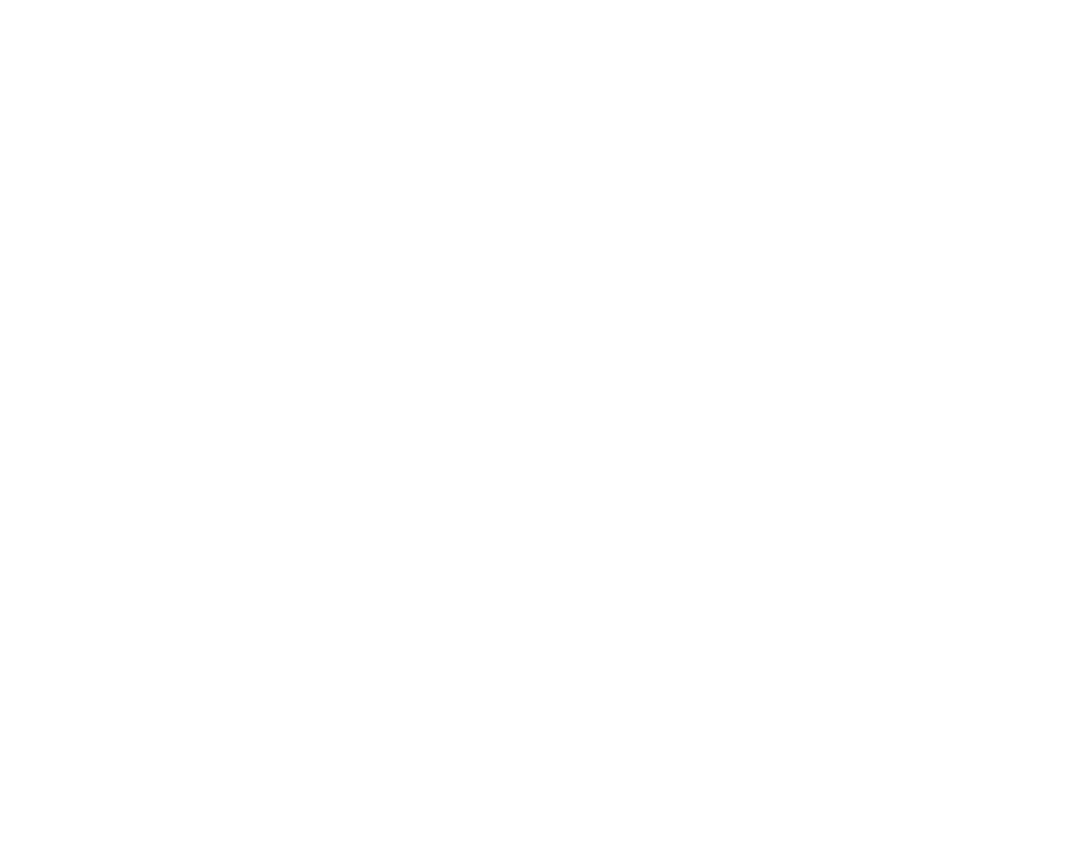
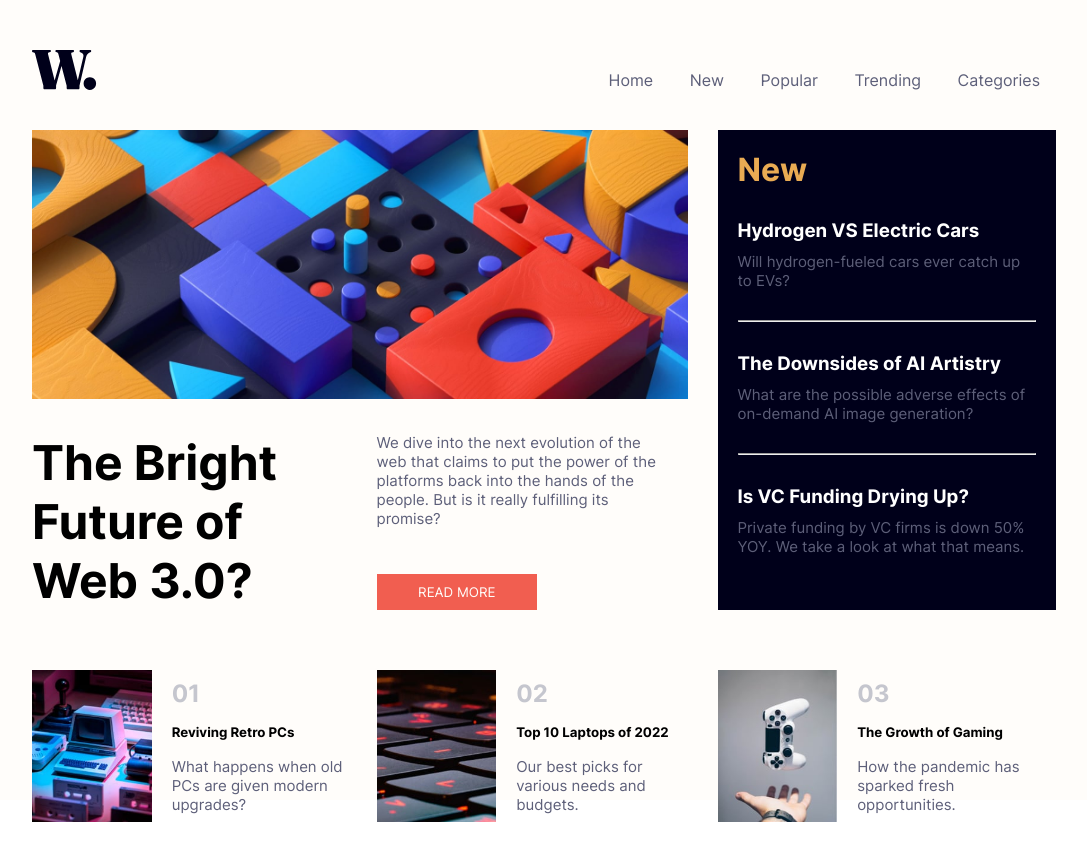
Before and after one commit to Wyllymk/new-homepage, a plain HTML site: page index.html in a window 1280 px wide. Shown: the whole page, without its empty margins (96-1183 px from the left). Before the commit the page ends 800 px from the top, so only its background shows below. Drawn offline with Linux system fonts and the light colour scheme.

Commit message:
Completed Desktop work

```diff
--- a/index.html
+++ b/index.html
@@ -4,11 +4,79 @@
     <meta charset="UTF-8">
     <meta http-equiv="X-UA-Compatible" content="IE=edge">
     <meta name="viewport" content="width=device-width, initial-scale=1.0">
+    <link rel="icon" type="image/png" sizes="32x32" href="/assets/images/favicon-32x32.png"/>
     <link rel="stylesheet" href="style.css">
-    <title>Document</title>
+    <title>Frontend Mentor | News homepage</title>
 </head>
 <body>
-
+    <div class="container">
+        <div class="content">
+            <div class="top-bar">
+                <img src="assets/images/logo.svg" alt="W" aria-label="w-logo">
+                <nav>
+                    <ul>
+                        <li><a href="#">Home</a></li>
+                        <li><a href="#">New</a></li>
+                        <li><a href="#">Popular</a></li>
+                        <li><a href="#">Trending</a></li>
+                        <li><a href="#">Categories</a></li>
+                    </ul>
+                </nav>
+            </div>
+            <div class="grid-container">
+                <div class="one">
+                    <img src="/assets/images/image-web-3-desktop.jpg" alt="image-web-3-desktop">
+                </div>
+                <div class="two">
+                    <h1>New</h1>
+                    <div>
+                        <h3>Hydrogen VS Electric Cars</h3>
+                        <p>Will hydrogen-fueled cars ever catch up to EVs?</p>
+                    </div><hr>
+                    <div>
+                        <h3>The Downsides of AI Artistry</h3>
+                        <p>What are the possible adverse effects of on-demand AI image generation?</p>
+                    </div><hr>
+                    <div>
+                        <h3>Is VC Funding Drying Up?</h3>
+                        <p>Private funding by VC firms is down 50% YOY. We take a look at what that means.</p>
+                    </div>
+                </div>
+                <div class="three">
+                    <h1>The Bright Future of Web 3.0?</h1>
+                </div>
+                <div class="four">
+                    <p>We dive into the next evolution of the web that claims to put the power of the platforms back into the hands of the people.
+                        But is it really fulfilling its promise?</p>
+                    <div class="button">Read More</div>
+                </div>
+                <div class="five">
+                    <img src="/assets/images/image-retro-pcs.jpg" alt="">
+                    <div class="mini-flex">
+                        <h4 class="number">01</h4>
+                        <h5>Reviving Retro PCs</h5>
+                        <p>What happens when old PCs are given modern upgrades?</p>
+                    </div>
+                </div>
+                <div class="six">
+                    <img src="/assets/images/image-top-laptops.jpg" alt="">
+                    <div class="mini-flex">
+                        <h4 class="number">02</h4>
+                        <h5>Top 10 Laptops of 2022</h5>
+                        <p>Our best picks for various needs and budgets.</p>
+                    </div>
+                </div>
+                <div class="seven">
+                    <img src="/assets/images/image-gaming-growth.jpg" alt="">
+                    <div class="mini-flex">
+                        <h4 class="number">03</h4>
+                        <h5>The Growth of Gaming</h5>
+                        <p>How the pandemic has sparked fresh opportunities.</p>
+                    </div>
+                </div>
+            </div>
+        </div>
+    </div>
     <script src="script.js"></script>
 </body>
 </html>
--- a/style.css
+++ b/style.css
@@ -0,0 +1,165 @@
+@font-face {
+    font-family: "Inter";
+    src: url("/assets/fonts/Inter-VariableFont_slnt\,wght.ttf") format("truetype")
+}
+
+*{
+    margin: 0px;
+    padding: 0px;
+    font-family: "Inter", sans-serif;
+}
+
+p{
+    font-size: 15px;
+    color: hsl(236, 13%, 42%);
+}
+
+.container{
+    background-color: hsl(36, 100%, 99%);
+    height: 100vh;
+    width: 100vw;
+    display: grid;
+    justify-items: center;
+    /* align-items: center; */
+}
+
+.content{
+    padding: 50px 100px 80px 100px;
+    height: 70%;
+    width: 80%;
+}
+
+.top-bar{
+    margin-bottom: 40px;
+    display: flex;
+    flex-flow: row nowrap;
+    justify-content: space-between;
+    align-items: flex-end;
+}
+
+.top-bar nav ul{
+    list-style-type: none;
+    margin: 0;
+    padding: 0;
+    text-decoration: none;
+}
+
+.top-bar nav ul li{
+    display: inline;
+}
+
+.top-bar nav ul li a {
+    color:hsl(236, 13%, 42%);
+    text-align: center;
+    padding: 14px 16px;
+    text-decoration: none;
+}
+.top-bar nav ul li a:hover {
+    color:hsl(5, 85%, 63%);
+}
+.grid-container{
+    display: grid;
+    grid-template-columns: repeat(3, 1fr);
+    grid-template-rows: repeat(3, 1fr);
+    grid-template-areas:
+    "one one two"
+    "three four two"
+    "five six seven"
+    ;
+    gap: 30px;
+    height: 30%;
+}
+
+.one{
+    grid-area: one;
+}
+.one img{
+    width: 100%;
+}
+
+.two{
+    display: flex;
+    flex-flow: column nowrap;
+    grid-area: two;
+    background-color: hsl(240, 100%, 5%);
+    padding: 20px;
+    gap: 30px;
+}
+.two h1{
+    color: hsl(35, 77%, 62%);
+}
+.two div{
+    display: flex;
+    flex-flow: column nowrap;
+    gap: 10px;
+}
+h3{
+    color: white;
+    cursor: pointer;
+}
+h3:hover{
+    color: hsl(35, 77%, 62%);
+}
+
+.three{
+    grid-area: three;
+    font-size: x-large;
+    font-weight: 800;
+    padding: 0px 40px 0px 0px;
+}
+
+.four{
+    grid-area: four;
+    padding: 0px 30px 0px 0px;
+    display: flex;
+    flex-flow: column nowrap;
+    justify-content: space-between;
+}
+.button{
+    padding: 10px;
+    width: 50%;
+    background-color: hsl(5, 85%, 63%);
+    text-align: center;
+    color: hsl(36, 100%, 99%);
+    text-transform: uppercase;
+    font-size: smaller;
+    cursor: pointer;
+}
+.button:hover{
+    background-color: hsl(240, 100%, 5%);
+}
+
+.five{
+    grid-area: five;
+}
+
+.six{
+    grid-area: six;
+}
+
+.seven{
+    grid-area: seven;
+}
+
+.five, .six, .seven{
+    height: 50%;
+    width: 100%;
+    display: flex;
+    gap: 20px;
+    margin: 30px 20px 20px 0px;
+}
+
+.number{
+    color:  hsl(233, 8%, 79%);
+    font-size: x-large;
+}
+
+h5:hover{
+    cursor: pointer;
+    color: hsl(35, 77%, 62%);
+}
+.mini-flex{
+    display: flex;
+    flex-flow: column;
+    justify-content: space-around;
+}
```
Also changed, not shown: 1 other file.
